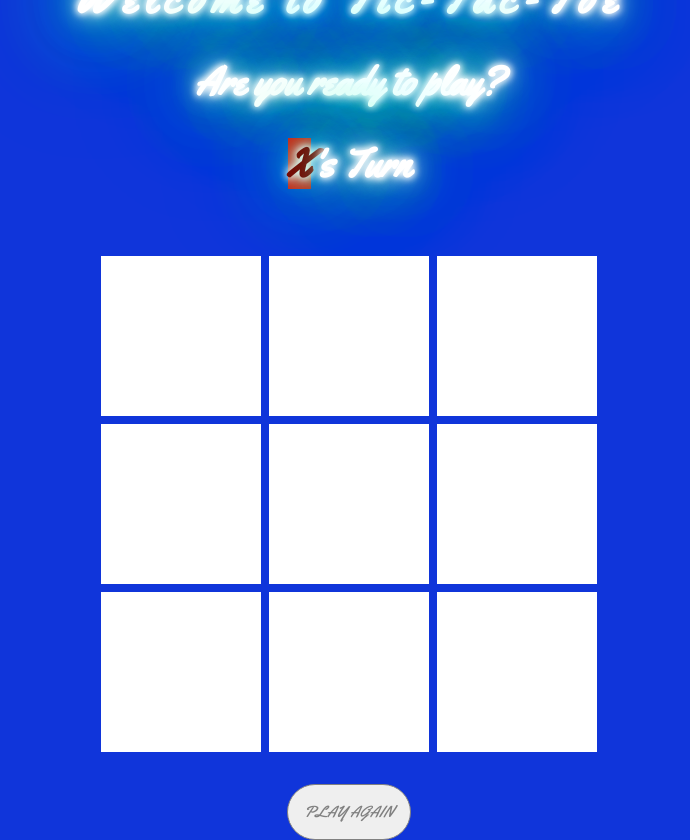
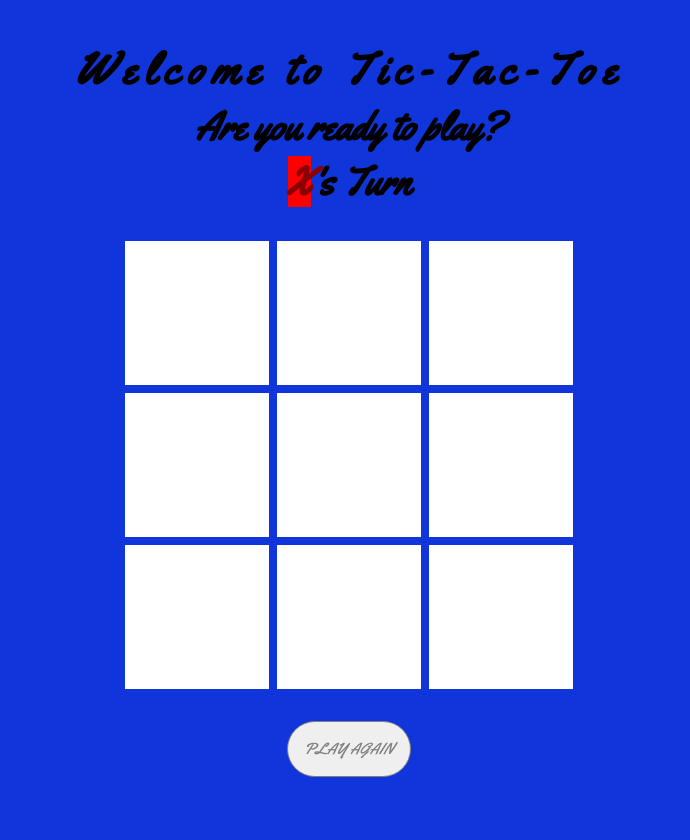
Before and after one commit to staceyjf/Tic-Tac-Toe, a plain HTML site: page index.html in a window 1280 px wide. Shown: the whole page, without its empty margins (291-981 px from the left). After the commit the page ends 800 px from the top, so only its background shows below. Drawn offline with Linux system fonts and the light colour scheme.

```diff
--- a/style.css
+++ b/style.css
@@ -17,10 +17,10 @@ header {
     font-size: 5.5vmin;
     font-weight: bold;
     letter-spacing: 1vmin;
-    margin-top: 1vmin;
+    margin-top: 2vmin;
 }
 
-.neonText {
+/* .neonText {
     color: #fff;
     text-shadow:
       0 0 7px #fff,
@@ -31,21 +31,23 @@ header {
       0 0 92px #0fa,
       0 0 102px #0fa,
       0 0 151px #0fa;
-  }
+} */
 
 h1 {
     font-size: 5vmin;
+    margin: 0;
 }
 
 h2 {
     font-size: 5vmin;
     margin-top: 0;
+    margin-bottom: 0;
 }
 
 #board {
     display: grid;
-    grid-template-columns: repeat(3, 20vmin);
-    grid-template-rows: repeat(3, 20vmin);
+    grid-template-columns: repeat(3, 18vmin);
+    grid-template-rows: repeat(3, 18vmin);
     gap: 1vmin;
     margin-top: 4vmin;
 }
```
